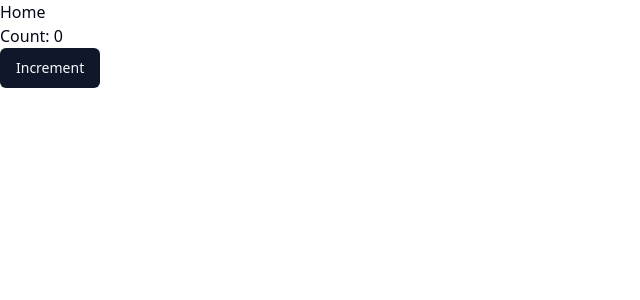
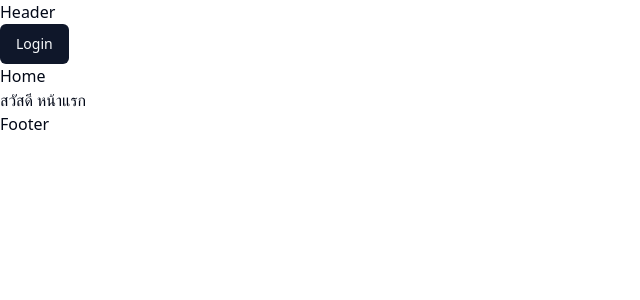
Before and after one commit to PeeraponWWW/Students-Checkin, a React (Vite) app in the folder twachai-website/: page / in a window 1280 px wide. Shown: the top 300 px of the page, without its empty margins (0-640 px from the left). Built offline with nearby package versions, Linux system fonts and the light colour scheme; no server answers.

Commit message:
Layout with Login

```diff
--- a/twachai-website/firebase.js
+++ b/twachai-website/firebase.js
@@ -1,5 +1,7 @@
 // Import the functions you need from the SDKs you need
 import { initializeApp } from "firebase/app";
+import { getAuth } from "firebase/auth";
+import { getFirestore } from "firebase/firestore";
 // TODO: Add SDKs for Firebase products that you want to use
 // https://firebase.google.com/docs/web/setup#available-libraries
 
@@ -15,8 +17,8 @@ const firebaseConfig = {
 
 // Initialize Firebase
 const app = initializeApp(firebaseConfig);
-const db = app.firestore();
-const auth = app.auth();
+const auth = getAuth();
+const db = getFirestore();
 
-export { db, auth };
+export { auth, db };
 export default app;
--- /dev/null
+++ b/twachai-website/src/Layout.jsx
@@ -0,0 +1,55 @@
+import { useState, useEffect } from 'react'
+import { onAuthStateChanged,  GoogleAuthProvider, signInWithPopup, signOut } from "firebase/auth";
+import { auth } from '../firebase'
+import { Button } from './components/ui/button'
+
+export default function Layout({ children }) {
+    const [user, setUser] = useState(null)
+
+    const Login = () => {
+        const provider = new GoogleAuthProvider();
+        signInWithPopup(auth, provider)
+            .then((result) => {
+                const credential = GoogleAuthProvider.credentialFromResult(result);
+                const token = credential.accessToken;
+                const user = result.user;
+                setUser(user)
+            }).catch((error) => {
+                const errorCode = error.code;
+                const errorMessage = error.message;
+                const email = error.email;
+                const credential = GoogleAuthProvider.credentialFromError(error);
+            });
+    }
+    const Logout = () => {
+        signOut(auth).then(() => {
+            setUser(null)
+        }).catch((error) => {
+            console.log(error)
+        });
+    }
+
+    useEffect(() => {
+        onAuthStateChanged(auth, (user) => {
+            if (user) {
+                setUser(user)
+            }
+        });
+    }, [])
+    return (
+        <div>
+            <h1>Header</h1>
+            {user ? (
+                <>
+                    สวัสดี <p>{user.displayName}</p>
+                    <img src={user.photoURL} alt={user.displayName} />
+                    <Button onClick={Logout}>Logout</Button>
+                </>
+            ):(
+                <Button onClick={Login}>Login</Button>
+            )}
+                {children}
+            <h1>Footer</h1>
+        </div>
+    )
+}
--- a/twachai-website/src/pages/Home.jsx
+++ b/twachai-website/src/pages/Home.jsx
@@ -1,13 +1,12 @@
-import { useState } from 'react'
-import { Button } from '../components/ui/button'
+import { useState, useEffect } from "react";
+import { Button } from "../components/ui/button";
+import Layout from "../Layout";
 
 export default function Home() {
-    const [count, setCount] = useState(0)
-    return (
-        <div>
-            <h1>Home</h1>
-            <p>Count: {count}</p>
-            <Button onClick={() => setCount(count + 1)}>Increment</Button>
-        </div>
-    )
+  return (
+    <Layout>
+      <h1>Home</h1>
+      <p>สวัสดี หน้าแรก</p>
+    </Layout>
+  );
 }
```
